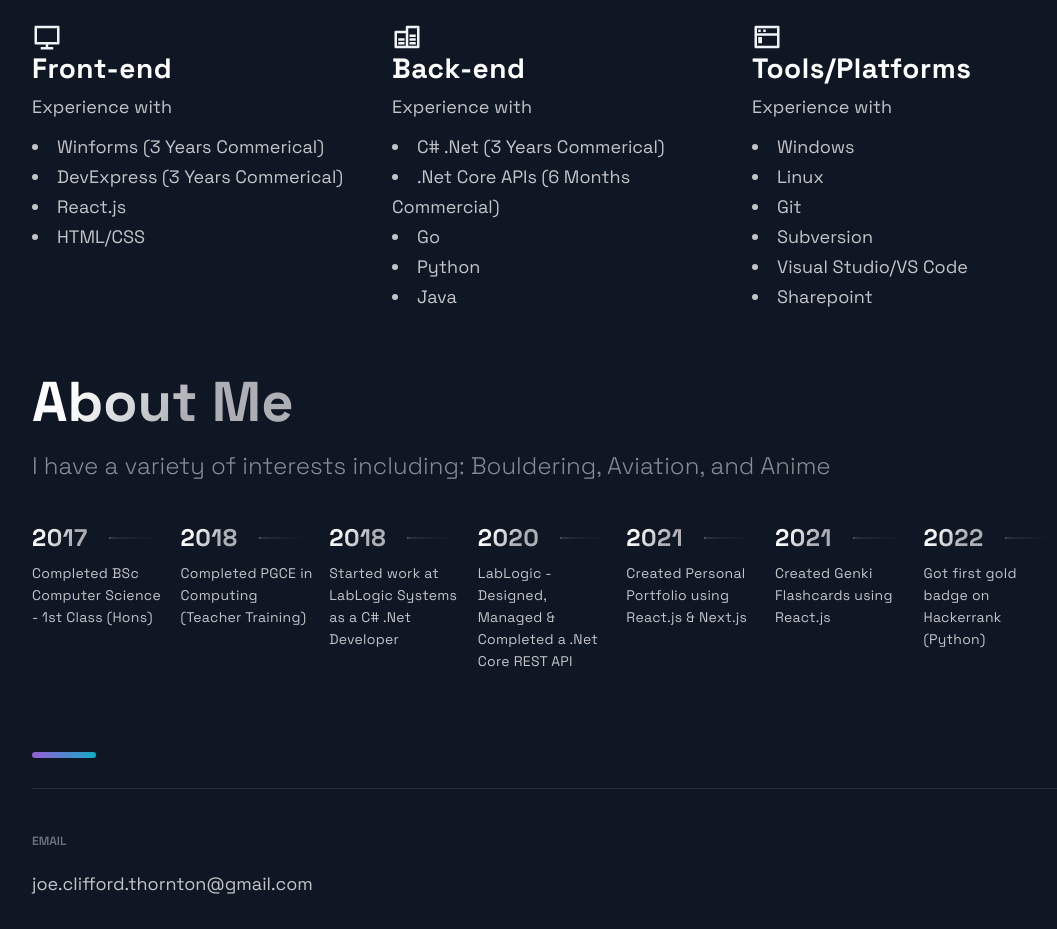
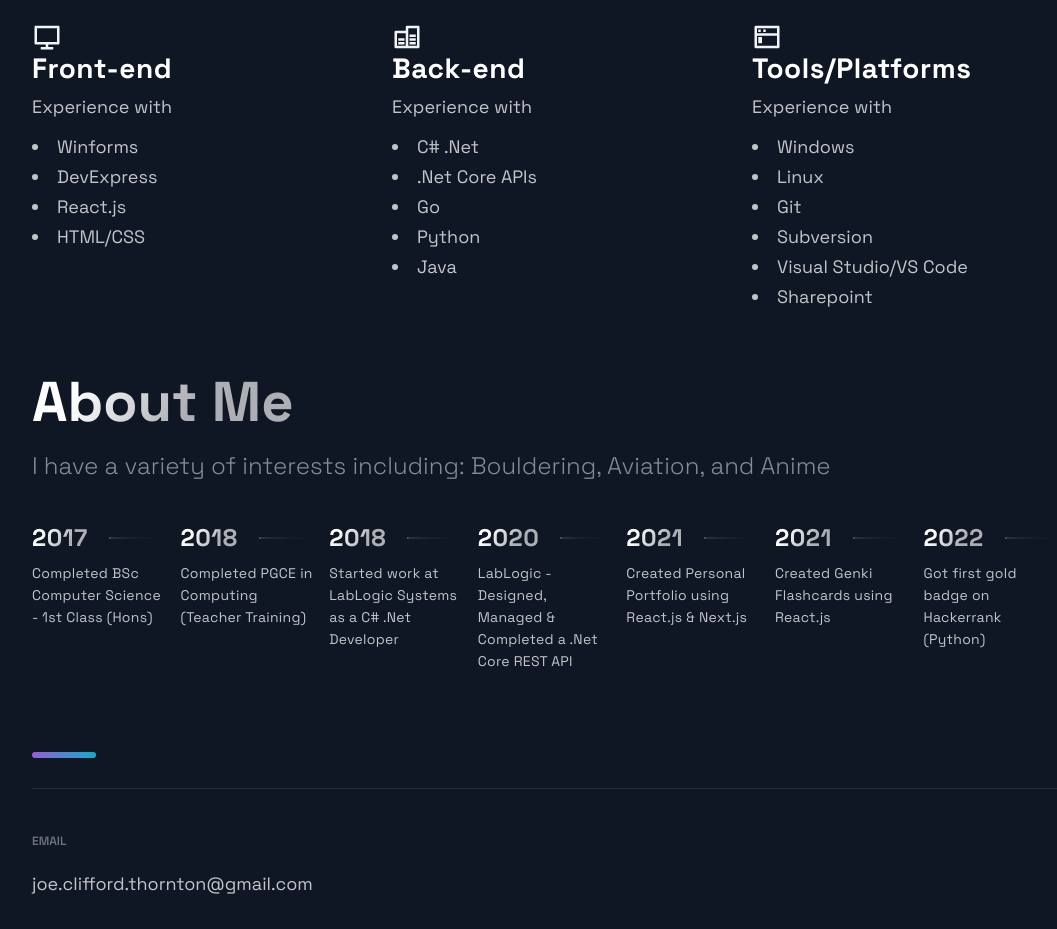
Before and after one commit to FlyLikeAPenguin/React-Portfolio, a Next.js app: page / in a window 1280 px wide. Shown: the part 3080-4009 px from the top of the page, without its empty margins (88-1145 px from the left). Built offline with nearby package versions, Linux system fonts and the light colour scheme.

Commit message:
Updated technologies

```diff
--- a/src/components/Technologies/Technologies.js
+++ b/src/components/Technologies/Technologies.js
@@ -23,8 +23,8 @@ const Technologies = () => (
           <ListParagraph>
             Experience with <br />
             <TechTypesList>
-              <TechTypesListItem>Winforms (3 Years Commerical)</TechTypesListItem>
-              <TechTypesListItem>DevExpress (3 Years Commerical)</TechTypesListItem>
+              <TechTypesListItem>Winforms</TechTypesListItem>
+              <TechTypesListItem>DevExpress</TechTypesListItem>
               <TechTypesListItem>React.js</TechTypesListItem>
               <TechTypesListItem>HTML/CSS</TechTypesListItem>
             </TechTypesList>
@@ -40,8 +40,8 @@ const Technologies = () => (
           <ListParagraph>
             Experience with <br />
             <TechTypesList>
-              <TechTypesListItem>C# .Net (3 Years Commerical)</TechTypesListItem>
-              <TechTypesListItem>.Net Core APIs (6 Months Commercial)</TechTypesListItem>
+              <TechTypesListItem>C# .Net</TechTypesListItem>
+              <TechTypesListItem>.Net Core APIs</TechTypesListItem>
               <TechTypesListItem>Go</TechTypesListItem>
               <TechTypesListItem>Python</TechTypesListItem>
               <TechTypesListItem>Java</TechTypesListItem>
```
